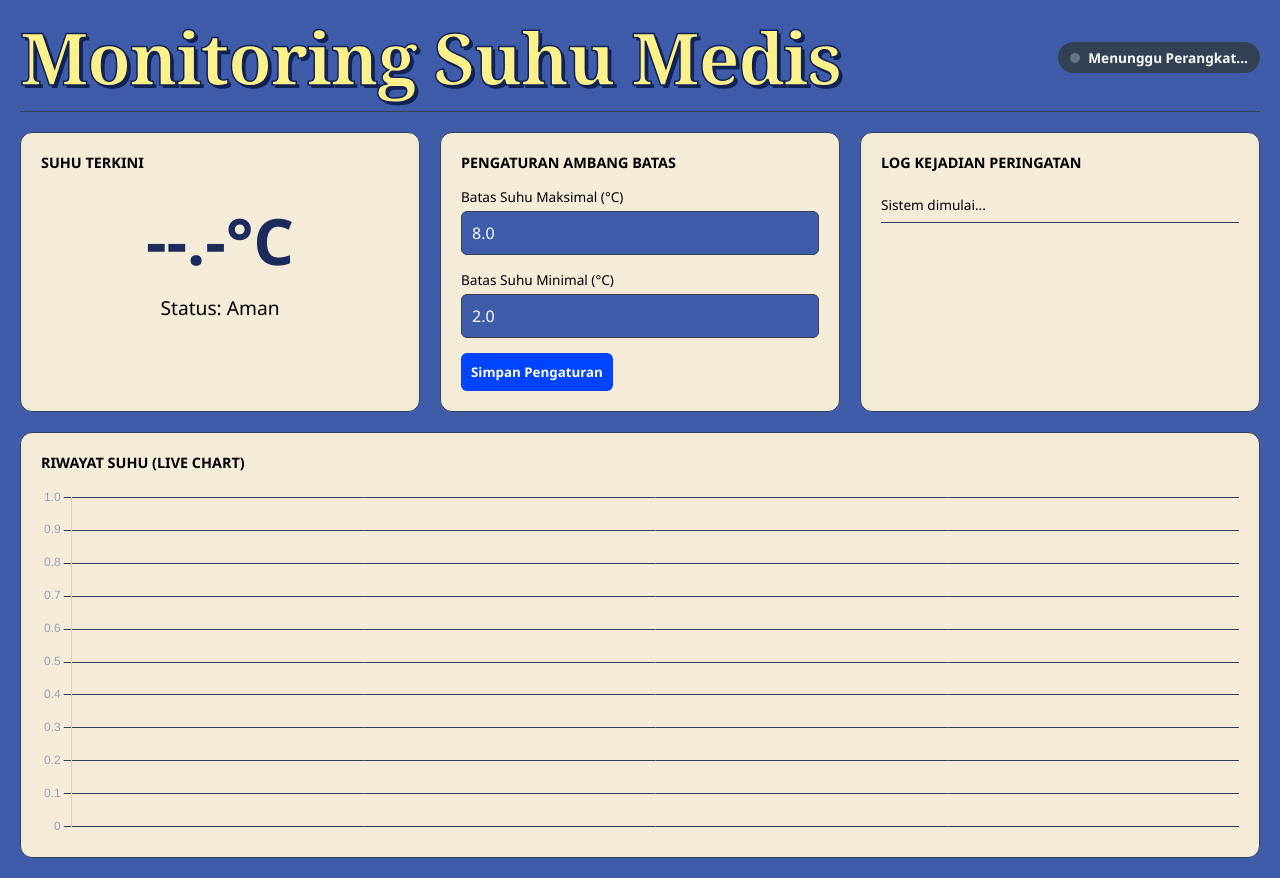
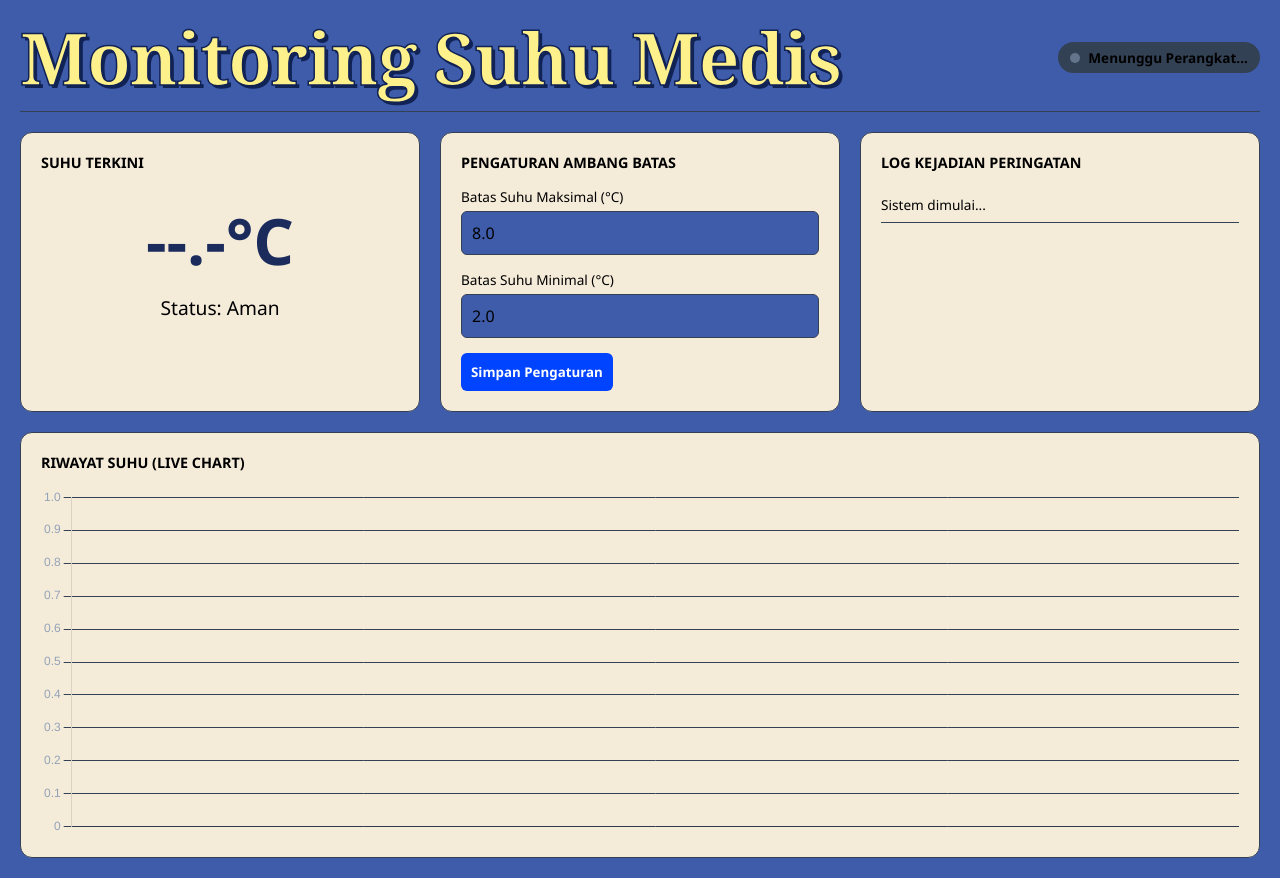
Before and after one commit to iot-class/cold-chain-dashboard.github.io, a plain HTML site: page index.html in a window 1280 px wide. Drawn offline with nearby package versions, Linux system fonts and the light colour scheme; a script that the page names is missing.

Commit message:
perubahan warna text pada treshold

```diff
--- a/style.css
+++ b/style.css
@@ -1,7 +1,7 @@
 :root {
   --bg: #3f5caa;
   --panel: #f4ebd9;
-  --text: #fafdfd;
+  --text: #000000;
   --text-dim: #000000;
   --safe: #1a2b5c;
   --danger: #741212;
```
